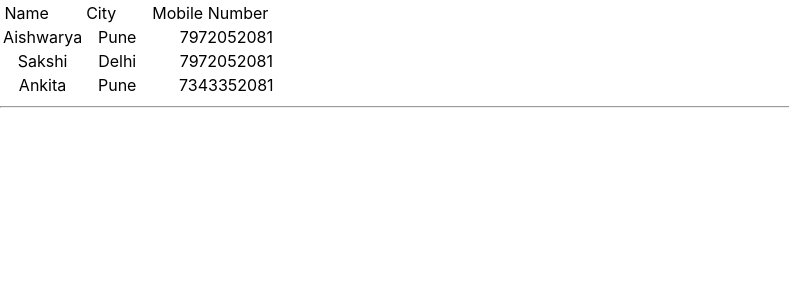
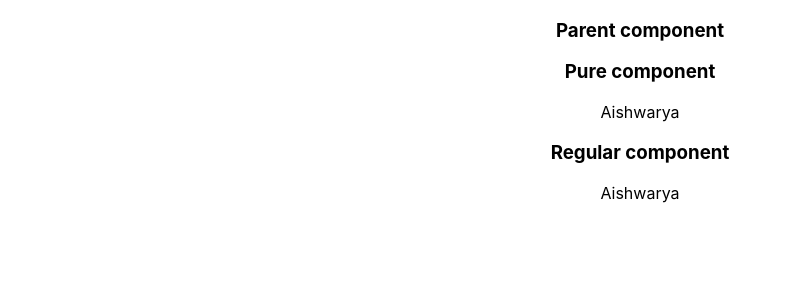
Before and after one commit to aishwaryasurwase/Codevolution, a React (Create React App) app: page / in a window 1280 px wide. Shown: the top 300 px of the page, without its empty margins (0-789 px from the left). Built offline with nearby package versions, Linux system fonts and the light colour scheme.

Commit message:
Pure component

```diff
--- a/src/App.js
+++ b/src/App.js
@@ -6,7 +6,7 @@
 import EventHandler from './components/EventHandler/EventHandler';
 import ClassClick from './components/ClassClick/ClassClick';
 import EventBind from './components/EventBind/EventBind';
-import ParentComponent from './components/ParentComponent/ParentComponent';
+// import ParentComponent from './components/ParentComponent/ParentComponent';
 import ConditionalRendering from './components/ConditionalRendering/ConditionalRendering';
 import ListRendering from './components/ListRendering/ListRendering';
 import Stylesheets from './components/Stylesheets/Stylesheets';
@@ -16,6 +16,7 @@
 import Form from './components/Form/Form';
 import Fragments from './components/Fragments/Fragments';
 import Table from './components/Fragments/Table';
+import ParentComponent from './components/PureComponent/ParentComponent';
 
 function App() {
   return (
@@ -63,9 +64,10 @@
       {/* <Fragments/>
       <hr/> */}
 
-      <Table />
-      <hr/>
+      {/* <Table />
+      <hr/> */}
 
+      <ParentComponent />
     </div>
   );
 }
--- /dev/null
+++ b/src/components/PureComponent/ParentComponent.js
@@ -0,0 +1,34 @@
+import React, { Component } from 'react'
+import RegularComponent from './RegularComponent'
+import PureComp from './PureComp';
+
+class ParentComponent extends Component {
+    constructor(props) {
+        super(props)
+
+        this.state = {
+            name: 'Aishwarya'
+        }
+    }
+
+    componentDidMount() {
+        setInterval(() => {
+            this.setState({
+                name: 'Aishwarya'
+            })
+        }, 3000)
+    }
+
+    render() {
+        console.log("Parent component");
+        return (
+            <div>
+                <h3>Parent component</h3>
+                <PureComp name={this.state.name} />
+                <RegularComponent name={this.state.name} />
+            </div>
+        )
+    }
+}
+
+export default ParentComponent
--- /dev/null
+++ b/src/components/PureComponent/PureComp.js
@@ -0,0 +1,15 @@
+import React, { PureComponent } from 'react'
+
+class PureComp extends PureComponent {
+    render() {
+        console.log("Pure component");
+        return (
+            <div>
+                <h3>Pure component</h3>
+                {this.props.name}
+            </div>
+        )
+    }
+}
+
+export default PureComp
--- /dev/null
+++ b/src/components/PureComponent/RegularComponent.js
@@ -0,0 +1,15 @@
+import React, { Component } from 'react'
+
+class RegularComponent extends Component {
+    render() {
+        console.log("Regular component");
+        return (
+            <div>
+                <h3>Regular component</h3>
+                {this.props.name}
+            </div>
+        )
+    }
+}
+
+export default RegularComponent
```
